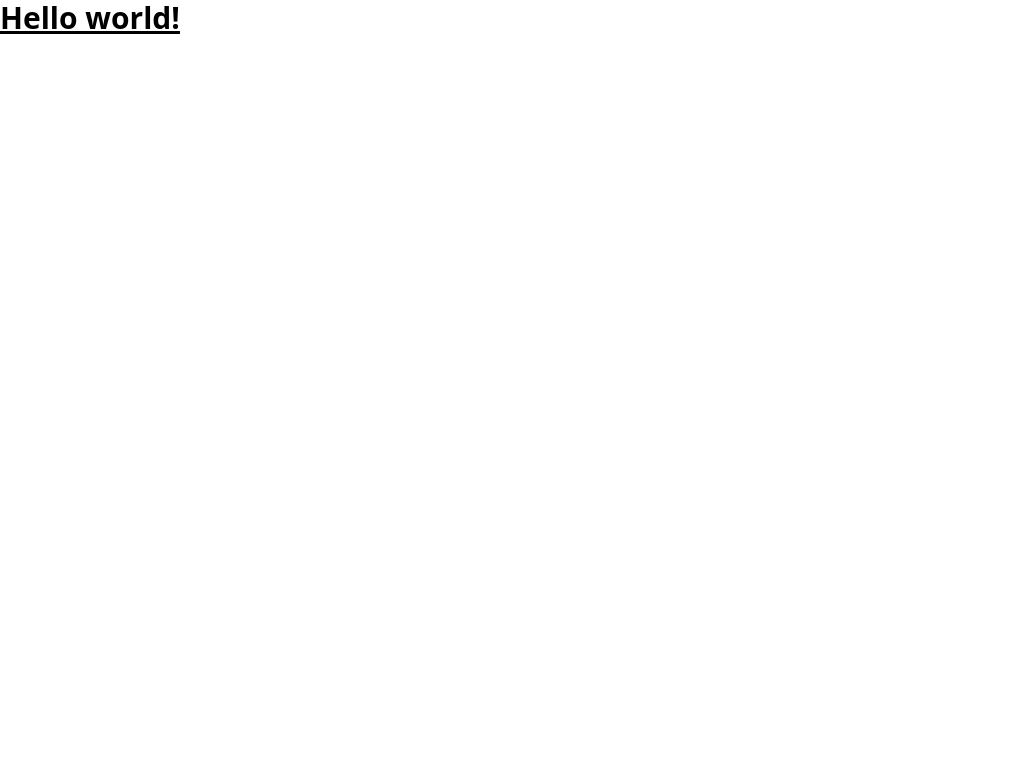
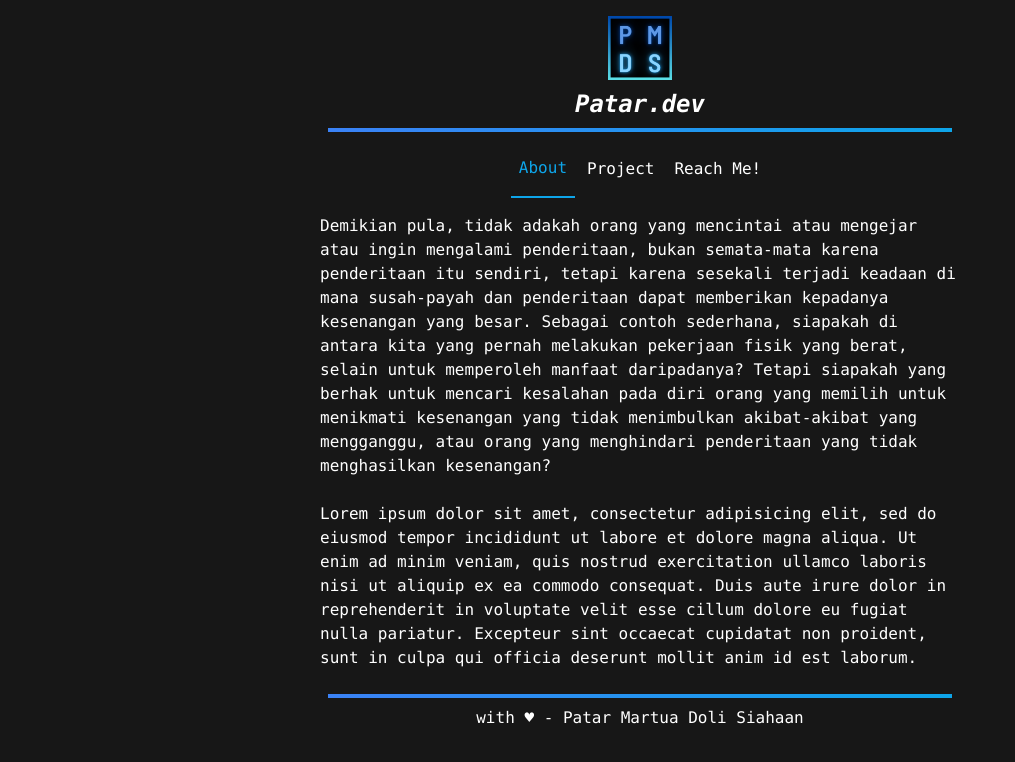
Before and after one commit to patarmds/personal-website, a Next.js app: page / in a window 1280 px wide. Shown: the top 762 px of the page, without its empty margins (0-1015 px from the left). Built offline with nearby package versions, Linux system fonts and the light colour scheme.

Commit message:
update basic template

```diff
--- /dev/null
+++ b/src/components/footer.js
@@ -0,0 +1,14 @@
+import Link from 'next/link'
+
+export default function Footer(){
+    let date = new Date().getFullYear();
+
+    return (
+
+    <footer
+      className="inset-x-0 bottom-0 p-4 text-center">
+    <div className="w-3/4 sm:w-2/3 md:w-1/2 mx-auto m-2 pt-0.5 bg-gradient-to-r from-blue-500 to-sky-500 h-1"></div>
+      with ♥ - Patar Martua Doli Siahaan
+    </footer>
+    )
+}
--- /dev/null
+++ b/src/components/header.js
@@ -0,0 +1,18 @@
+import Link from 'next/link'
+
+export default function Header({pageName}){
+    return (
+    <header className="m-4">
+
+    <img src="/web_logo.png" className="w-16 m-auto pb-2"/>
+
+     <h1 className="text-2xl text-center font-bold italic"> Patar.dev </h1>
+     <div className="w-3/4 sm:w-2/3 md:w-1/2 mx-auto m-2 pt-0.5 bg-gradient-to-r from-blue-500 to-sky-500 h-1"></div>
+     <div className="flex justify-center items-center space-x-1 navbar">
+       <Link href="/" className={`py-4 px-2 text-white-500 menu ${pageName == "about" ? "active" : ""}`}>About</Link>
+       <Link href="/project" className={`py-4 px-2 text-white-500 menu ${pageName == "project" ? "active" : ""}`}>Project</Link>
+       <Link href="/reachme" className={`py-4 px-2 text-white-500 menu ${pageName == "reachme" ? "active" : ""}`}>Reach Me!</Link>
+     </div>
+   </header>
+    )
+}
--- a/src/pages/_document.js
+++ b/src/pages/_document.js
@@ -1,13 +1,13 @@
-import { Html, Head, Main, NextScript } from 'next/document'
+import { Html, Head, Main, NextScript } from "next/document";
 
 export default function Document() {
   return (
-    <Html lang="en">
+    <Html lang="en" className="dark">
       <Head />
-      <body>
+      <body className="dark:bg-neutral-900 dark:text-white font-mono">
         <Main />
         <NextScript />
       </body>
     </Html>
-  )
+  );
 }
--- a/src/pages/index.js
+++ b/src/pages/index.js
@@ -1,24 +1,30 @@
-import Head from 'next/head'
-import Image from 'next/image'
-import { Inter } from 'next/font/google'
-import styles from '@/styles/Home.module.css'
+import Head from "next/head";
+import Image from "next/image";
+import { Inter } from "next/font/google";
+import Header from "../components/header"
+import Footer from "@/components/footer";
 
-const inter = Inter({ subsets: ['latin'] })
-
-export default function Home() {
+export default function About() {
   return (
     <>
       <Head>
         <title>Create Next App</title>
         <meta name="description" content="Generated by create next app" />
         <meta name="viewport" content="width=device-width, initial-scale=1" />
-        <link rel="icon" href="/favicon.ico" />
+        <link rel="icon" href="/web_logo.png" />
       </Head>
-      <div className="container">
-        <h1 className="text-3xl font-bold underline">
-          Hello world!
-        </h1>
-      </div>
+      <Header pageName={"about"}></Header>
+
+      <main className="container mx-auto w-3/4 md:w-1/2">
+        <p className="text-white">Demikian pula, tidak adakah orang yang mencintai atau mengejar atau ingin mengalami penderitaan, bukan semata-mata karena penderitaan itu sendiri, tetapi karena sesekali terjadi keadaan di mana susah-payah dan penderitaan dapat memberikan kepadanya kesenangan yang besar. Sebagai contoh sederhana, siapakah di antara kita yang pernah melakukan pekerjaan fisik yang berat, selain untuk memperoleh manfaat daripadanya? Tetapi siapakah yang berhak untuk mencari kesalahan pada diri orang yang memilih untuk menikmati kesenangan yang tidak menimbulkan akibat-akibat yang mengganggu, atau orang yang menghindari penderitaan yang tidak menghasilkan kesenangan?
+        </p>
+        <br/>
+        <p>Lorem ipsum dolor sit amet, consectetur adipisicing elit, sed do eiusmod tempor incididunt ut labore et dolore magna aliqua. Ut enim ad minim veniam, quis nostrud exercitation ullamco laboris nisi ut aliquip ex ea commodo consequat. Duis aute irure dolor in reprehenderit in voluptate velit esse cillum dolore eu fugiat nulla pariatur. Excepteur sint occaecat cupidatat non proident, sunt in culpa qui officia deserunt mollit anim id est laborum.
+        </p>
+      </main>
+
+      <Footer/>
+
     </>
-  )
+  );
 }
--- /dev/null
+++ b/src/pages/project.js
@@ -0,0 +1,91 @@
+import Head from "next/head";
+import Image from "next/image";
+import { Inter } from "next/font/google";
+import Header from "../components/header"
+import Footer from "@/components/footer";
+
+export default function Project() {
+  return (
+    <>
+      <Head>
+        <title>Create Next App</title>
+        <meta name="description" content="Generated by create next app" />
+        <meta name="viewport" content="width=device-width, initial-scale=1" />
+        <link rel="icon" href="/web_logo.png" />
+      </Head>
+      <Header pageName={"project"}></Header>
+
+      <main className="container mx-auto w-3/4 md:w-2/3 mb-auto">
+        {/* <div className="grid grid-cols-1 md:grid-cols-2 lg:grid-cols-3 gap-4 ">
+            <div className="w-full px-4 flex flex-wrap justify-center">
+                <div className="mb-12 p-4">
+                    <div className="rounded-md shadow-md overflow-hidden">
+                        <img src="720_image.jpg" />
+                    </div>
+                    <h3 className="font-semibold text-dark text-xl mt-5 mb-3">Irham Kentu Landing Page</h3>
+                    <p className="font-medium text-base text-secondary">Lorem Ipsum Dolo Sit amet</p>
+                </div>
+            </div>
+            <div className="w-full px-4 flex flex-wrap justify-center">
+                <div className="mb-12 p-4">
+                    <div className="rounded-md shadow-md overflow-hidden">
+                        <img src="720_image.jpg" />
+                    </div>
+                    <h3 className="font-semibold text-dark text-xl mt-5 mb-3">Irham Kentu Landing Page</h3>
+                    <p className="font-medium text-base text-secondary">Lorem Ipsum Dolo Sit amet</p>
+                </div>
+            </div>
+        </div> */}
+
+<div class="grid grid-cols-1 md:grid-cols-2 xl:grid-cols-3 gap-4">
+    <div className="w-full flex flex-wrap justify-center border-2">
+        <div className="mb-12">
+            <div className="shadow-md overflow-hidden">
+                <img src="https://www.rbw.it/en/wp-content/uploads/sites/4/2016/10/1280x720-text.png" />
+            </div>
+            <div className="container p-4">
+                <h3 className="font-semibold text-dark text-xl">Irham Kentu Landing Page</h3>
+                <p className="text-sm text-secondary">Lorem Ipsum Dolo Sit amet</p>
+            </div>
+        </div>
+    </div>
+    <div className="w-full flex flex-wrap justify-center border-2">
+        <div className="mb-12">
+            <div className="shadow-md overflow-hidden">
+                <img src="https://www.rbw.it/en/wp-content/uploads/sites/4/2016/10/1280x720-text.png" />
+            </div>
+            <div className="container p-4">
+                <h3 className="font-semibold text-dark text-xl">Irham Kentu Landing Page</h3>
+                <p className="text-sm text-secondary">Lorem Ipsum Dolo Sit amet</p>
+            </div>
+        </div>
+    </div>
+    <div className="w-full flex flex-wrap justify-center border-2">
+        <div className="mb-12">
+            <div className="shadow-md overflow-hidden">
+                <img src="https://www.rbw.it/en/wp-content/uploads/sites/4/2016/10/1280x720-text.png" />
+            </div>
+            <div className="container p-4">
+                <h3 className="font-semibold text-dark text-xl">Irham Kentu Landing Page</h3>
+                <p className="text-sm text-secondary">Lorem Ipsum Dolo Sit amet</p>
+            </div>
+        </div>
+    </div>
+    <div className="w-full flex flex-wrap justify-center border-2">
+        <div className="mb-12">
+            <div className="shadow-md overflow-hidden">
+                <img src="https://www.rbw.it/en/wp-content/uploads/sites/4/2016/10/1280x720-text.png" />
+            </div>
+            <div className="container p-4">
+                <h3 className="font-semibold text-dark text-xl">Irham Kentu Landing Page</h3>
+                <p className="text-sm text-secondary">Lorem Ipsum Dolo Sit amet</p>
+            </div>
+        </div>
+    </div>
+</div>
+
+      </main>
+      <Footer/>
+    </>
+  );
+}
--- /dev/null
+++ b/src/pages/reachme.js
@@ -0,0 +1,26 @@
+import Head from "next/head";
+import Image from "next/image";
+import { Inter } from "next/font/google";
+import Header from "../components/header"
+import Footer from "@/components/footer";
+
+export default function Reachme() {
+  return (
+    <>
+      <Head>
+        <title>Create Next App</title>
+        <meta name="description" content="Generated by create next app" />
+        <meta name="viewport" content="width=device-width, initial-scale=1" />
+        <link rel="icon" href="/web_logo.png" />
+      </Head>
+      <Header pageName={"reachme"}></Header>
+
+      <main className="container mx-auto w-3/4 md:w-1/2">
+        <p>Linkedin : <a target="_blank" class="hover:text-sky-500 hover:border-b-2 hover:border-sky-500" href="https://linkedin.com/in/patarshn">Patar Martua Doli Siahaan</a></p>
+        <p>Instagram : <a target="_blank" class="hover:text-sky-500 hover:border-b-2 hover:border-sky-500" href="https://instagram.com/patarshn">patarshn</a></p>
+        <p>Email : <a target="_blank" class="hover:text-sky-500 hover:border-b-2 hover:border-sky-500" href="mailto:patarmds@gmail.com">patarmds@gmail.com</a></p>
+      </main>
+      <Footer/>
+    </>
+  );
+}
--- a/src/styles/globals.css
+++ b/src/styles/globals.css
@@ -1,3 +1,11 @@
 @tailwind base;
 @tailwind components;
 @tailwind utilities;
+
+.menu{
+    @apply font-thin hover:text-sky-500 hover:border-sky-500 hover:border-b-2 transition duration-300
+}
+
+.menu.active{
+    @apply text-sky-500 border-b-2 border-sky-500
+}
--- a/tailwind.config.js
+++ b/tailwind.config.js
@@ -12,4 +12,8 @@ module.exports = {
     extend: {},
   },
   plugins: [],
-}
+  darkMode: "class",
+  images: {
+    domains: [],
+  },
+};
```
Also changed, not shown: public/web_logo.png (added).
